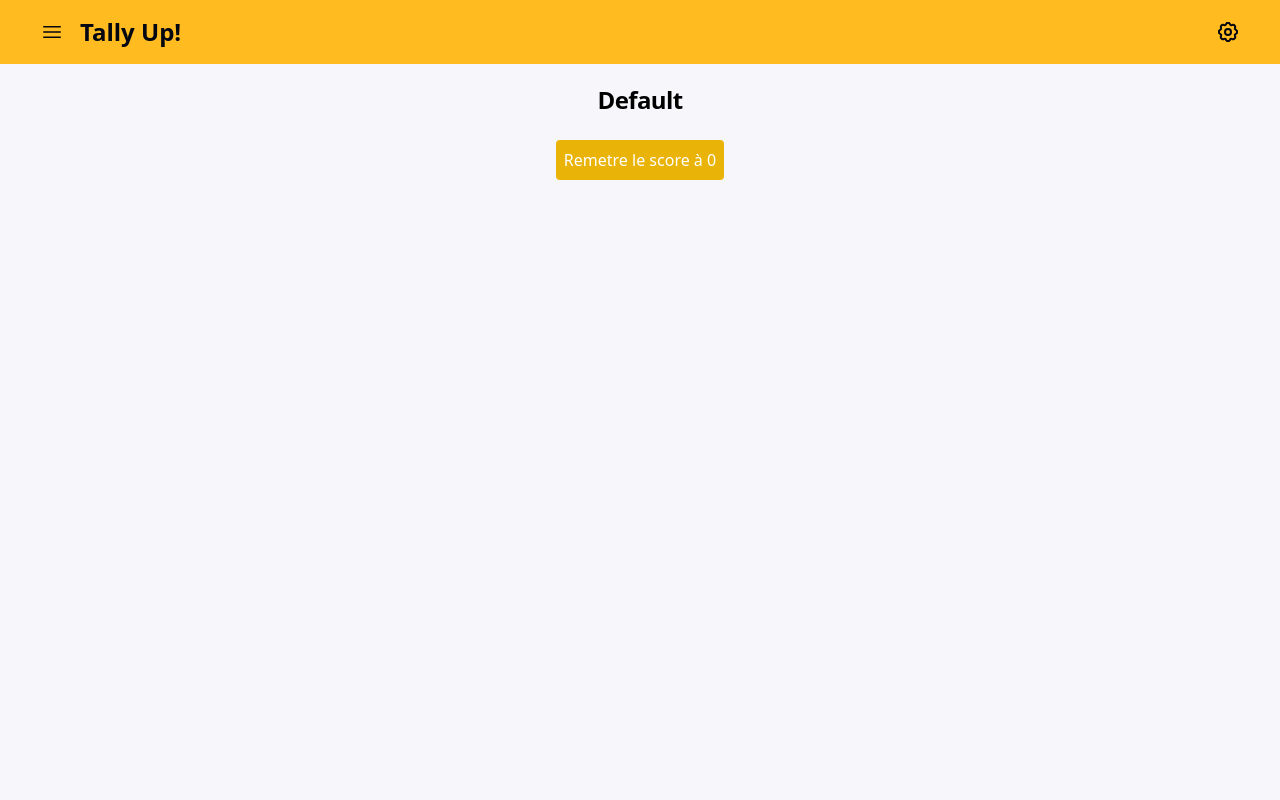
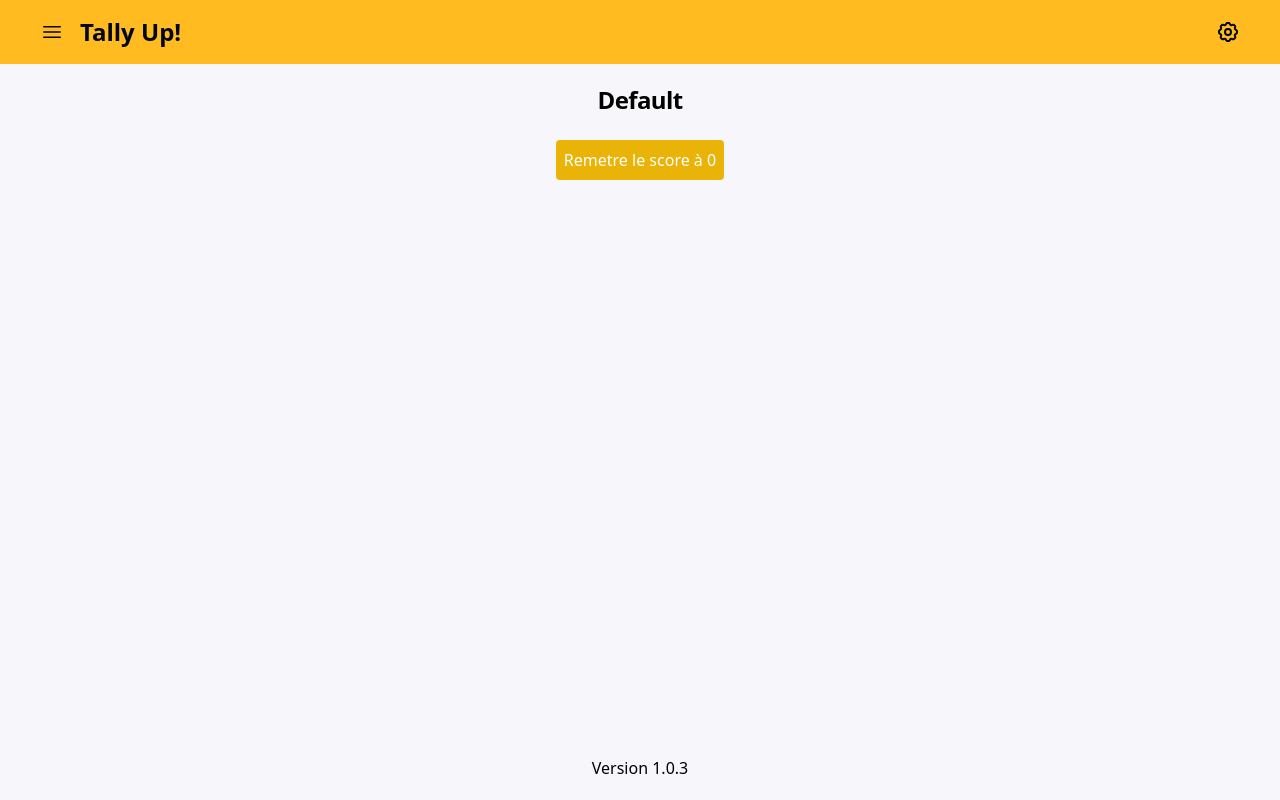
Before and after one commit to tagcashdev/CarCounterPWA, a website: page index.html in a window 1280 px wide. Drawn offline with Linux system fonts and the light colour scheme.

Commit message:
add version to app

```diff
--- a/index.html
+++ b/index.html
@@ -9,6 +9,8 @@
     <script src="./src/js/app.js" defer></script>
 </head>
 <body class="bg-tally">
+    <div class="flex flex-col min-h-screen h-screen justify-start">
+
         <nav class="bg-up">
             <div class="mx-auto max-w-7xl px-2 sm:px-6 lg:px-8">
                 <div class="relative flex h-16 items-center justify-between">
@@ -101,5 +103,8 @@
                 }
             </script>
         </div>
+
+        <footer class="fixed mx-auto max-w-2xl flex flex-col items-center p-5 sticky top-[100vh]">Version 1.0.3</footer>
+    </div>
 </body>
 </html>
--- a/package.json
+++ b/package.json
@@ -1,6 +1,6 @@
 {
   "name": "Tally Up!",
-  "version": "1.0.2",
+  "version": "1.0.3",
   "description": "",
   "main": "service-worker.js",
   "scripts": {
```
Also changed, not shown: dist/styles.css. Lines whose indentation alone changed are shown as unchanged.
